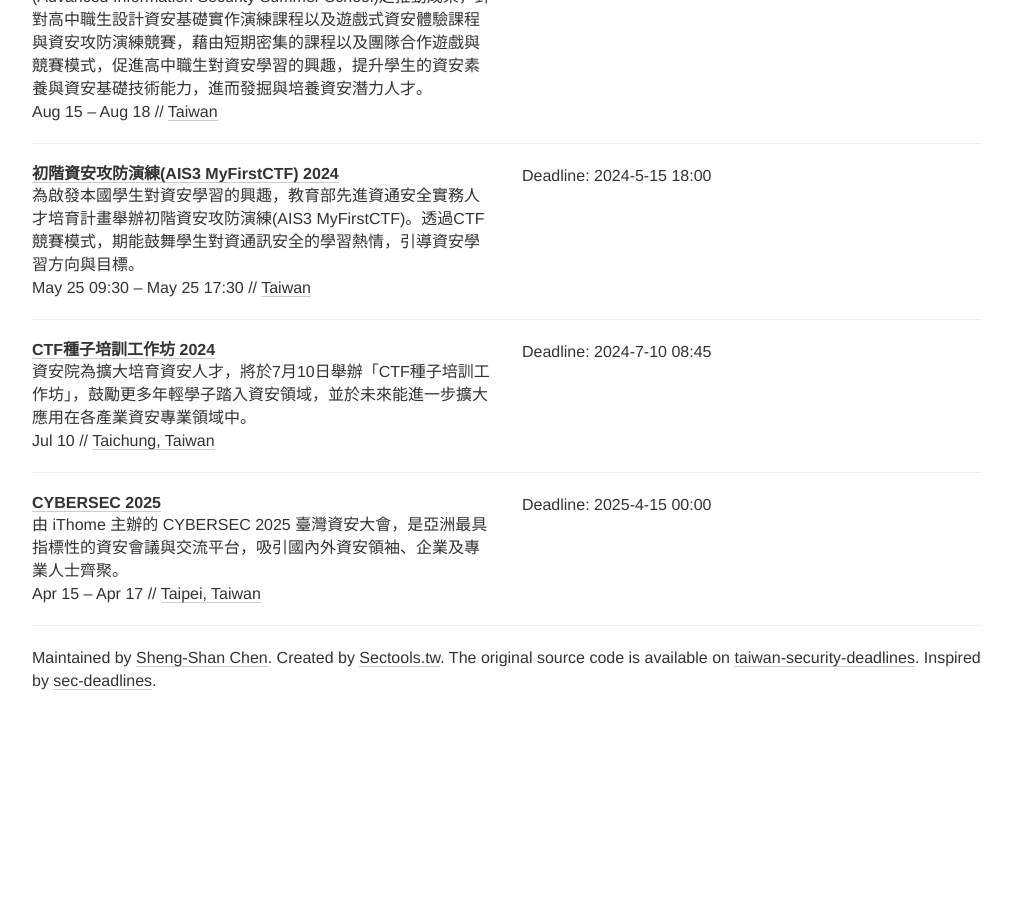
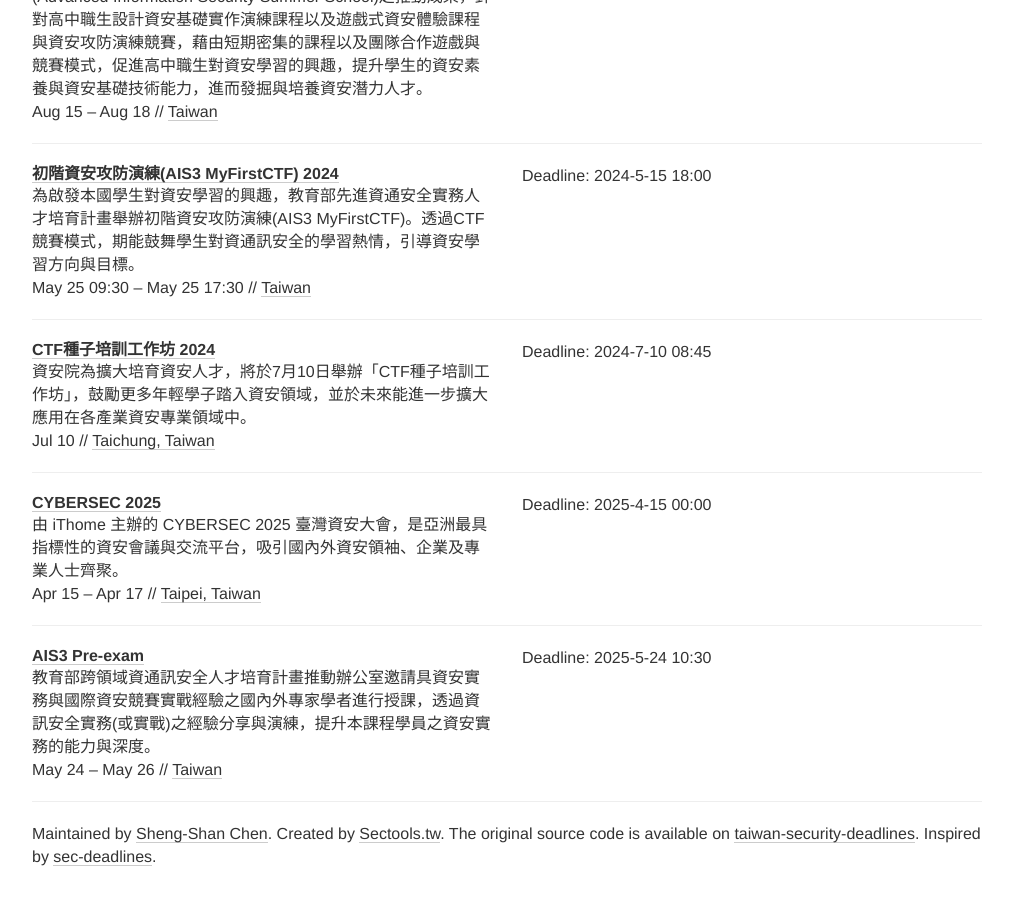
Before and after one commit to stwater20/taiwan-security-deadlines, a Jekyll site: the page built from index.html, in a window 1280 px wide and 900 px high, scrolled down 826 px. Shown: the whole window, without its empty margins (133-1146 px from the left). Built offline with Jekyll 4.4.1, drawn with Linux system fonts in a browser that asks for light colours; nearby versions of some CDN libraries; comment, search, counter and statistics services are not loaded; before the commit the page ends 1550 px from its top, so only the background shows below that.

Commit message:
Update AIS3 Pre-exam

```diff
--- a/_data/conferences.yml
+++ b/_data/conferences.yml
@@ -71,3 +71,14 @@
     - "2025-4-15 00:00"
   place: Taipei, Taiwan
   tags: [EDU, ONLINE, ONSITE]
+
+
+- name: AIS3 Pre-exam
+  tag: 2025
+  date: May 24 - May 26
+  description: 教育部跨領域資通訊安全人才培育計畫推動辦公室邀請具資安實務與國際資安競賽實戰經驗之國內外專家學者進行授課，透過資訊安全實務(或實戰)之經驗分享與演練，提升本課程學員之資安實務的能力與深度。
+  link: https://ais3.org/
+  deadline:
+    - "2025-5-24 10:30"
+  place: Taiwan
+  tags: [EDU, ONLINE]
```
